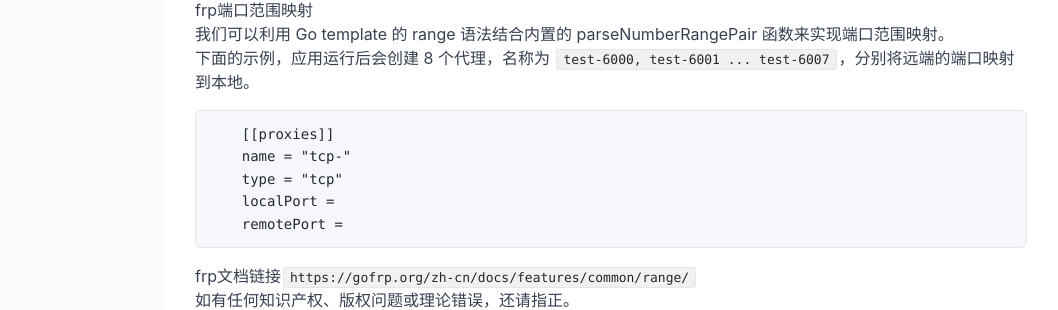
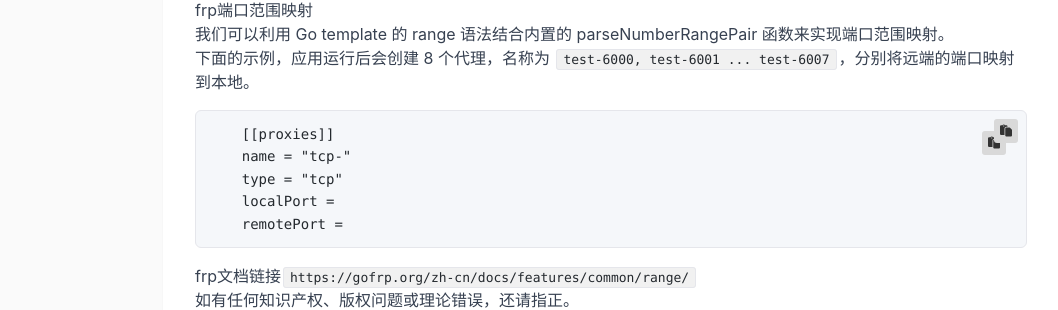
Before and after one commit to kryo0o/kryo0o.github.io, a Jekyll site: the page built from _posts/2024-04-17-frp端口范围映射.md, in a window 1280 px wide. Shown: the part 221-531 px from the top of the page, without its empty margins (29-1087 px from the left). Built offline with Jekyll 4.4.1, drawn with Linux system fonts in a browser that asks for light colours; nearby versions of some CDN libraries.

Commit message:
Update default.html

```diff
--- a/_layouts/default.html
+++ b/_layouts/default.html
@@ -104,6 +104,45 @@
       max-width: 100%;
       scrollbar-width: thin;
       scrollbar-color: var(--color-border) var(--color-bg-code-block);
+    }
+
+    /* 添加复制按钮样式 */
+    .code-block, .highlight {
+      position: relative;
+    }
+
+    .copy-button {
+      position: absolute;
+      top: 8px;
+      right: 8px;
+      background: var(--color-bg-copy-btn);
+      border: none;
+      border-radius: var(--border-radius-sm);
+      width: var(--copy-btn-size);
+      height: var(--copy-btn-size);
+      cursor: pointer;
+      display: flex;
+      align-items: center;
+      justify-content: center;
+      transition: background-color 0.2s ease;
+      z-index: 10;
+    }
+
+    .copy-button:hover {
+      background: var(--color-bg-copy-btn-hover);
+    }
+
+    .copy-button i {
+      font-size: 12px;
+      color: #333;
+    }
+
+    .copy-button.copied {
+      background: var(--color-bg-copy-success);
+    }
+
+    .copy-button.copied i {
+      color: white;
     }
 
     /* 滚动条样式 */
@@ -291,5 +330,74 @@
   <main class="container-main">
     {{ content }}
   </main>
+
+  <script>
+    document.addEventListener('DOMContentLoaded', function() {
+      // 查找所有代码块元素
+      const codeBlocks = document.querySelectorAll('.code-block, .highlight');
+
+      codeBlocks.forEach(function(block) {
+        // 创建复制按钮
+        const copyButton = document.createElement('button');
+        copyButton.className = 'copy-button';
+        copyButton.innerHTML = '<i class="fas fa-paste"></i>';
+        copyButton.title = 'Copy code';
+
+        // 添加点击事件
+        copyButton.addEventListener('click', function() {
+          let codeElement;
+
+          // 查找代码元素
+          if (block.querySelector('pre')) {
+            codeElement = block.querySelector('pre');
+          } else if (block.querySelector('code')) {
+            codeElement = block.querySelector('code');
+          }
+
+          if (codeElement) {
+            let textToCopy = '';
+
+            // 如果是pre标签，则获取其文本内容
+            if (codeElement.tagName === 'PRE') {
+              textToCopy = codeElement.textContent || codeElement.innerText;
+            } else {
+              // 如果是code标签，直接获取内容
+              textToCopy = codeElement.textContent || codeElement.innerText;
+            }
+
+            // 执行复制操作
+            navigator.clipboard.writeText(textToCopy).then(function() {
+              // 显示成功状态
+              copyButton.classList.add('copied');
+              copyButton.innerHTML = '<i class="fas fa-check"></i>';
+
+              // 一段时间后恢复原状
+              setTimeout(function() {
+                copyButton.classList.remove('copied');
+                copyButton.innerHTML = '<i class="fas fa-paste"></i>';
+              }, 2000);
+            }).catch(function(err) {
+              console.error('Failed to copy text: ', err);
+
+              // 显示错误状态
+              copyButton.classList.add('copied');
+              copyButton.style.background = 'var(--color-bg-copy-error)';
+              copyButton.innerHTML = '<i class="fas fa-times"></i>';
+
+              // 一段时间后恢复原状
+              setTimeout(function() {
+                copyButton.classList.remove('copied');
+                copyButton.style.background = '';
+                copyButton.innerHTML = '<i class="fas fa-paste"></i>';
+              }, 2000);
+            });
+          }
+        });
+
+        // 将复制按钮添加到代码块容器中
+        block.appendChild(copyButton);
+      });
+    });
+  </script>
 </body>
 </html>
```
